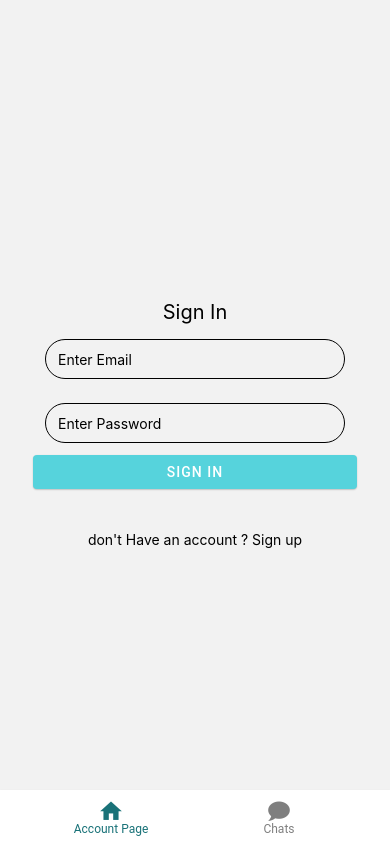
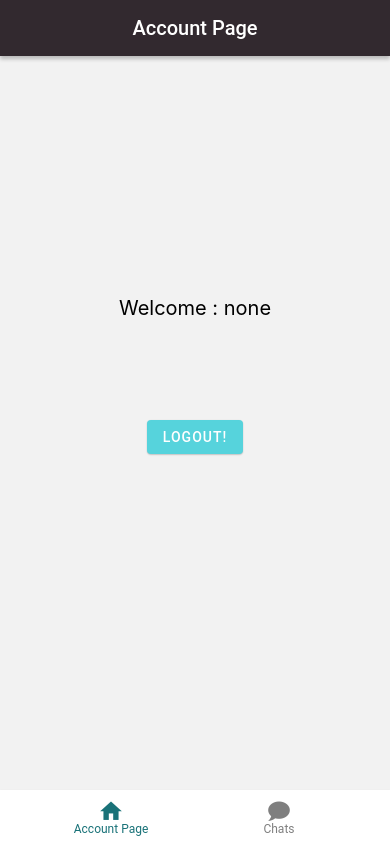
Before and after one commit to Faisals3/chat-app, a React Native app: screen /TabNavigator in a window 390 px wide. Built offline with nearby package versions, Linux system fonts and the light colour scheme.

Commit message:
fixing navigation

```diff
--- a/src/pages/accountPage.js
+++ b/src/pages/accountPage.js
@@ -16,63 +16,18 @@ export default function accountPage({ navigation }) {
       accountPageHeader: 'Account Page',
     },
   });
-  const [email, setEmail] = useState('');
-  const [password, setPassword] = useState('');
 
   //redux
   const dispatch = useDispatch();
   const currentUser = useSelector((state) => state.user);
-  const [screen, setScreen] = useState('signIn');
 
-  const createUser = async () => {
-    console.log('pressed!');
-    const auth = Firebase.auth();
-    auth
-      .createUserWithEmailAndPassword(email, password)
-      .then(() => {
-        console.log('Signed up succesfuly');
-        signIn();
-        setEmail('');
-        setPassword('');
-      })
-      .catch((error) => {
-        const errorCode = error.code;
-        const errorMessage = error.message;
-        console.log(errorMessage + ' - Error Code : ' + errorCode);
-        // ..
-      });
-  };
-
-  const signIn = async () => {
-    const auth = Firebase.auth();
-    auth
-      .signInWithEmailAndPassword(email, password)
-      .then((userCredential) => {
-        // Signed ins
-
-        console.log(
-          'Signed in Succesfuly user ID : ' +
-            userCredential.user.uid +
-            ' email : ' +
-            userCredential.user.email
-        );
-
-        dispatch(
-          setUserAction({
-            uid: userCredential.user.uid,
-            email: userCredential.user.email,
-          })
-        );
-      })
-      .catch((error) => {
-        const errorCode = error.code;
-        const errorMessage = error.message;
-        console.log(errorMessage + ' - Error Code : ' + errorCode);
-      });
-  };
+  useEffect(() => {
+    if (currentUser.email === 'none') {
+      navigation.navigate('Authentication Page');
+    }
+  }, []);
 
   const Logout = () => {
-    const empty = 'none';
     dispatch(
       setUserAction({
         uid: 'none',
@@ -82,99 +37,6 @@ export default function accountPage({ navigation }) {
     navigation.navigate('Authentication Page');
   };
 
-  const handleSignPage = () => {
-    if (screen == 'signIn') {
-      setScreen('signUp');
-    } else {
-      setScreen('signIn');
-    }
-  };
-
-  const renderSignup = () => {
-    const { signup } = lang.en;
-
-    return (
-      <View style={{ justifyContent: 'center' }}>
-        <View style={{ justifyContent: 'center' }}>
-          <Text style={{ fontSize: 20, textAlign: 'center', marginBottom: 3 }}>{signup}</Text>
-        </View>
-        <View>
-          <TextInput
-            value={email}
-            onChangeText={(email) => setEmail(email)}
-            style={styles.input}
-            placeholder="Enter Email"
-          />
-        </View>
-        <View>
-          <TextInput
-            value={password}
-            onChangeText={(password) => setPassword(password)}
-            style={styles.input}
-            placeholder="Enter Password"
-          />
-        </View>
-        <Button mode="contained" onPress={createUser} style={styles.button}>
-          Sign up
-        </Button>
-
-        <View style={{ marginTop: 30, alignItems: 'center', justifyContent: 'center' }}>
-          <Text style={{}}>
-            Have an account ?
-            <TouchableOpacity onPress={handleSignPage}>
-              <Text style={{ marginTop: 0 }}> Sign up</Text>
-            </TouchableOpacity>
-          </Text>
-        </View>
-      </View>
-    );
-  };
-
-  const rednerSignin = () => {
-    const { signin } = lang.en;
-    return (
-      <View style={{ justifyContent: 'center' }}>
-        <View style={{ justifyContent: 'center' }}>
-          <Text style={{ fontSize: 20, textAlign: 'center', marginBottom: 3 }}>{signin}</Text>
-        </View>
-        <View>
-          <TextInput
-            value={email}
-            onChangeText={(email) => setEmail(email)}
-            style={styles.input}
-            placeholder="Enter Email"
-          />
-        </View>
-        <View>
-          <TextInput
-            value={password}
-            onChangeText={(password) => setPassword(password)}
-            style={styles.input}
-            placeholder="Enter Password"
-          />
-        </View>
-        <Button mode="contained" onPress={signIn} style={styles.button}>
-          Sign in
-        </Button>
-
-        <View style={{ marginTop: 30, alignItems: 'center', justifyContent: 'center' }}>
-          <Text style={{}}>
-            don't Have an account ?
-            <TouchableOpacity onPress={handleSignPage}>
-              <Text style={{ marginTop: 0 }}> Sign up</Text>
-            </TouchableOpacity>
-          </Text>
-        </View>
-      </View>
-    );
-  };
-
-  const renderAuthentication = () => {
-    if (screen === 'signIn') {
-      return rednerSignin();
-    }
-    return renderSignup();
-  };
   const ContentTitle = ({ title, style }) => (
     <Appbar.Content title={<Text style={style}> {title} </Text>} style={{ alignItems: 'center' }} />
   );
@@ -196,7 +58,7 @@ export default function accountPage({ navigation }) {
     );
   };
 
-  return <View>{currentUser.email === 'none' ? <RenderAuthentication /> : renderAccount()}</View>;
+  return <View>{renderAccount()}</View>;
 }
 const styles = StyleSheet.create({
   container: {
```
Also changed, not shown: 1 other file (tests, documents, lock files or other folders).
